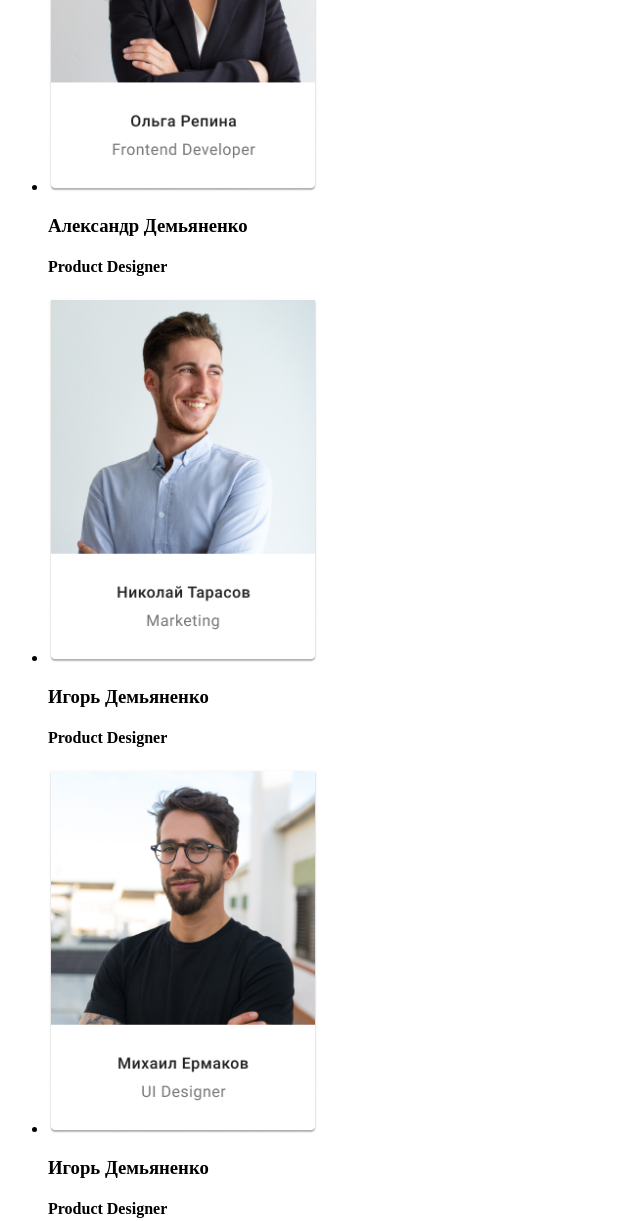
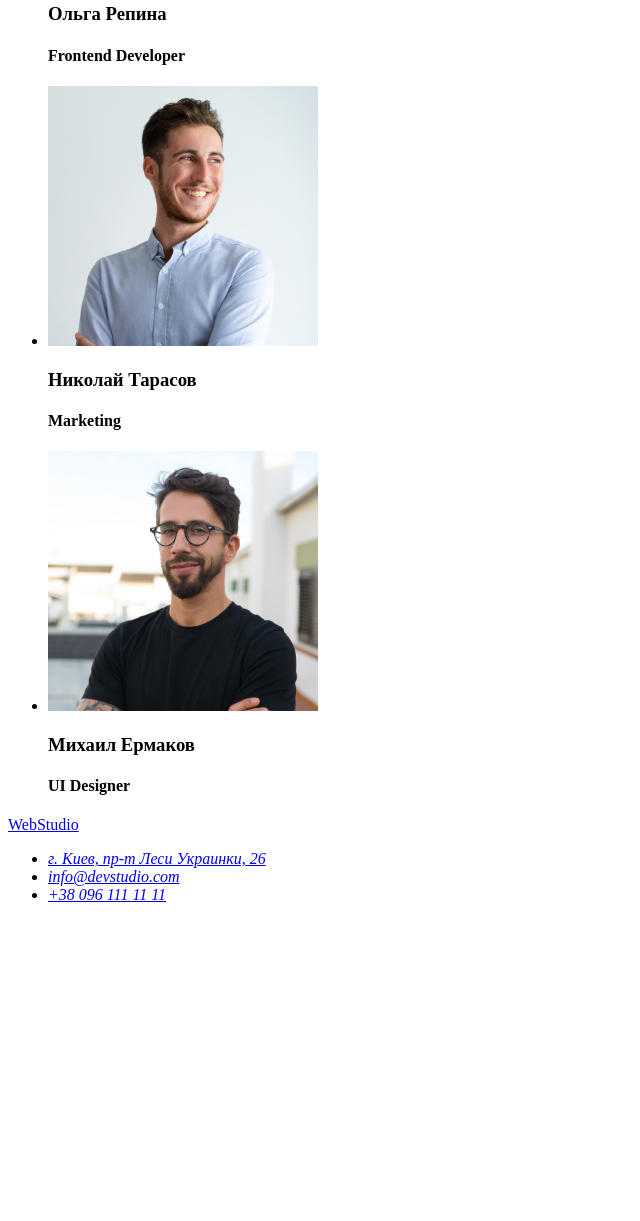
Before and after one commit to Se1ena/githab-homework-1, a plain HTML site: page index.html in a window 1280 px wide. Shown: the part 2266-3487 px from the top of the page, without its empty margins (0-640 px from the left). After the commit the page ends 3186 px from the top, so only its background shows below. Drawn offline with Linux system fonts and the light colour scheme.

Commit message:
added footer

```diff
--- a/index.html
+++ b/index.html
@@ -23,7 +23,7 @@
         <li>
           <a href="mailto:info@devstudio.com" title="Contact us">info@devstudio.com</a>
         </li>
-        <li><a href="tel:+380961111111">+38 096 111 11 11</a></li>
+        <li><a href="tel:+380961111111" title="Contact us">+38 096 111 11 11</a></li>
       </ul>
     </header>
     <main>
@@ -99,7 +99,7 @@
         <ul>
           <li>
             <img
-              src="./images/3.team-cards/team-card1.png"
+              src="./images/3.team-cards/img(0).jpg"
               alt="Фотография Product Designer"
               width="270"
             />
@@ -108,30 +108,30 @@
           </li>
           <li>
             <img
-              src="./images/3.team-cards/team-card2.png"
+              src="./images/3.team-cards/img(1).jpg"
               alt="Фотография Frontend Developer"
               width="270"
             />
-            <h3>Александр Демьяненко</h3>
-            <h4>Product Designer</h4>
+            <h3>Ольга Репина</h3>
+            <h4>Frontend Developer</h4>
           </li>
           <li>
             <img
-              src="./images/3.team-cards/team-card3.png"
+              src="./images/3.team-cards/img(2).jpg"
               alt="Фотография Marketing"
               width="270"
             />
-            <h3>Игорь Демьяненко</h3>
-            <h4>Product Designer</h4>
+            <h3>Николай Тарасов</h3>
+            <h4>Marketing</h4>
           </li>
           <li>
             <img
-              src="./images/3.team-cards/team-card4.png"
+              src="./images/3.team-cards/img(3).jpg"
               alt="Фогография UI Designer"
               width="270"
             />
-            <h3>Игорь Демьяненко</h3>
-            <h4>Product Designer</h4>
+            <h3>Михаил Ермаков</h3>
+            <h4>UI Designer</h4>
           </li>
         </ul>
       </section>
@@ -139,6 +139,14 @@
     <!--Footer-->
     <footer>
         <a href="/" title="WebStudio"><span>Web</span>Studio</a>
+        <address>
+            <ul class="footer-list">
+                <li><a href="https://www.google.com/maps/d/viewer?mid=10uSM3H-mIU3GznYo2szRIEphczw&hl=en_US&ll=50.42732700000001%2C30.538092&z=17" target="_blank" rel="noopener nofollow noreferrer"
+                class="address">г. Киев, пр-т Леси Украинки, 26</a></li>
+                <li><a href="mailto:info@devstudio.com" title="Contact us">info@devstudio.com</a></li>
+                <li><a href="tel:+380961111111" title="Contact us">+38 096 111 11 11</a></li>
+            </ul>
+        </address>
     </footer>
   </body>
 </html>
```
Also changed, not shown: images/3.team-cards/img(0).jpg (added), images/3.team-cards/img(1).jpg (added), images/3.team-cards/img(2).jpg (added), images/3.team-cards/img(3).jpg (added), images/3.team-cards/team-card1.png (deleted), images/3.team-cards/team-card2.png (deleted), images/3.team-cards/team-card3.png (deleted), images/3.team-cards/team-card4.png (deleted).
